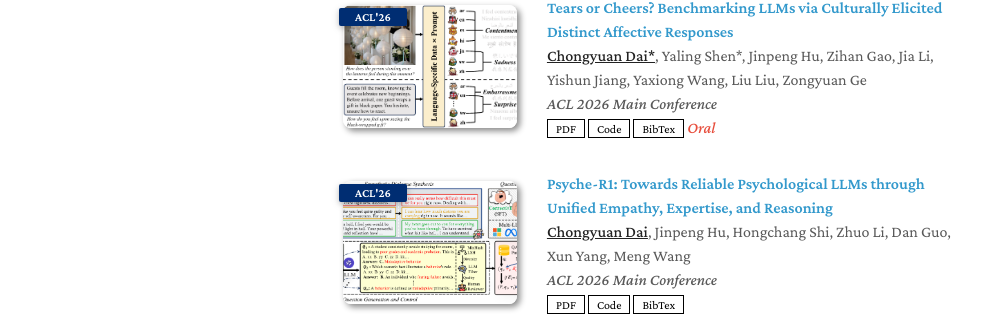
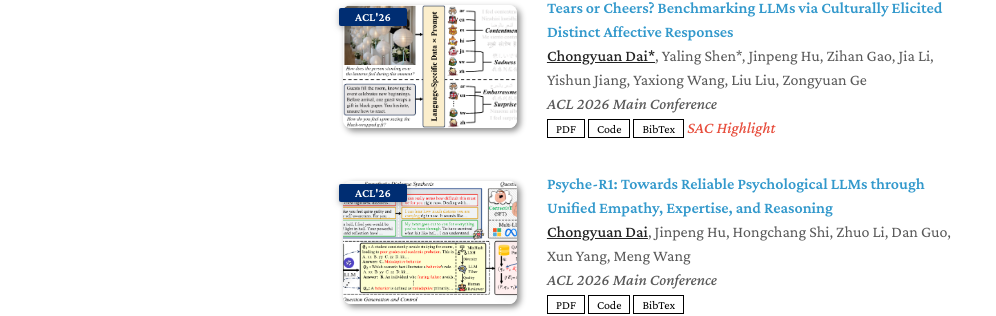
Before and after one commit to chyuandai/chyuandai.github.io, a Jekyll site: the page built from index.md, in a window 1280 px wide and 1267 px high. Shown: the part 539-855 px from the top of the window, without its empty margins (147-1143 px from the left). Built offline with Jekyll 4.4.1, drawn with Linux system fonts in a browser that asks for light colours; a style sheet for code colours, icons or effects is not loaded; our own code applies the rules of GitHub Pages for plain Markdown files.

```diff
--- a/_data/publications.yml
+++ b/_data/publications.yml
@@ -8,7 +8,7 @@ main:
     code: https://github.com/MindIntLab-HFUT/CEDAR
     bibtex: ./assets/bib/tears_or_cheers.txt
     image: ./assets/img/tears_or_cheers.png
-    notes: Oral
+    notes: SAC Highlight
 
   - title: "Psyche-R1: Towards Reliable Psychological LLMs through Unified Empathy, Expertise, and Reasoning"
     authors: <strong><u>Chongyuan Dai</u></strong>, Jinpeng Hu, Hongchang Shi, Zhuo Li, Dan Guo, Xun Yang, Meng Wang
```
Also changed, not shown: assets/operation.md (+1 -1 lines).
